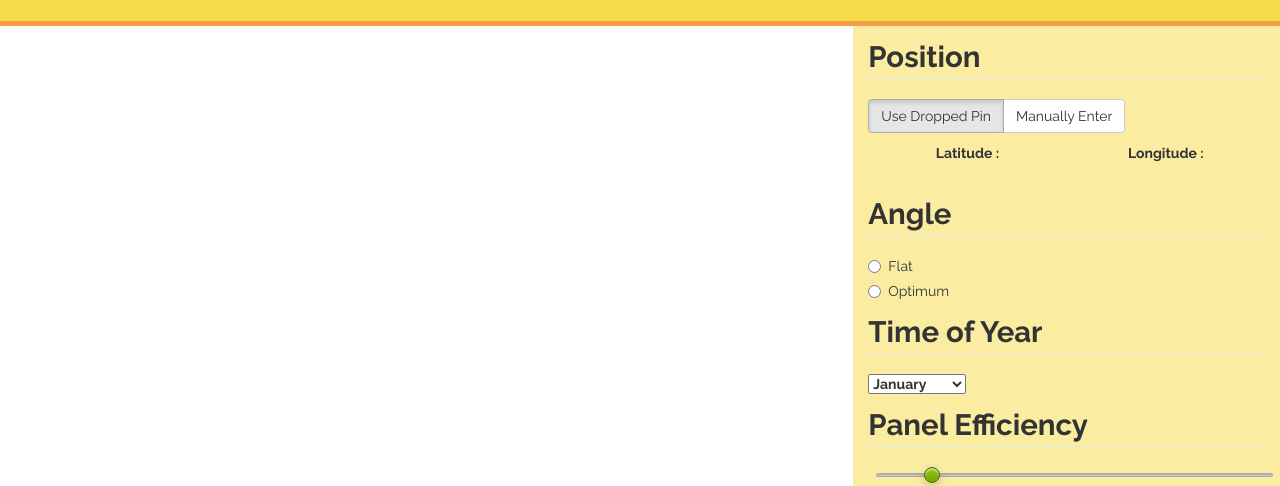
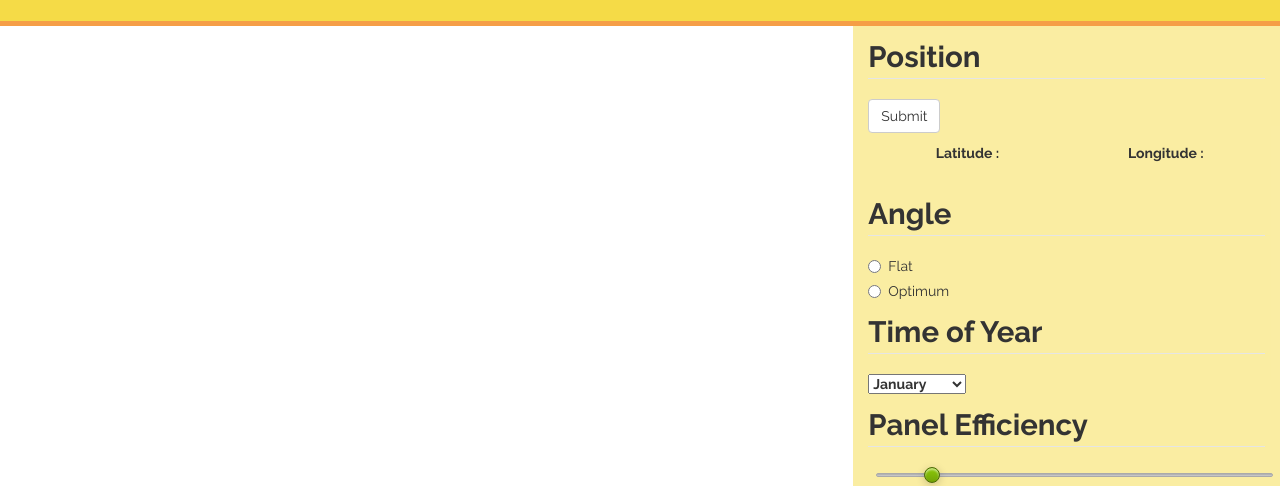
Before and after one commit to LegalArgumentException/SunSpot, a plain HTML site: page index.html in a window 1280 px wide. Shown: the part 129-615 px from the top of the page. Drawn offline with nearby package versions, Linux system fonts and the light colour scheme; some packages are replaced by stand-ins of ours.

Commit message:
added button

```diff
--- a/index.html
+++ b/index.html
@@ -27,8 +27,7 @@
 								<div class="sidebarItem">
 									<legend>Position</legend>
 									<div class="btn-group" role="group">
-										<button id="dropBtn" type="button" class="btn btn-default active">Use Dropped Pin</button>
-										<button id="manualBtn" type="button" class="btn btn-default">Manually Enter</button>
+										<button id="submit" class="btn btn-default">Submit</button>
 									</div>
 									<div class="col-sm-6" id="latitude">
 										Latitude : <br />
```
